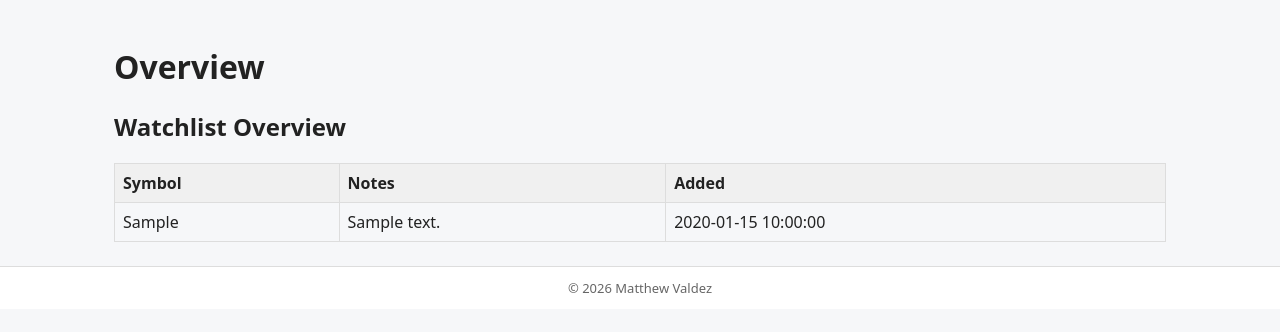
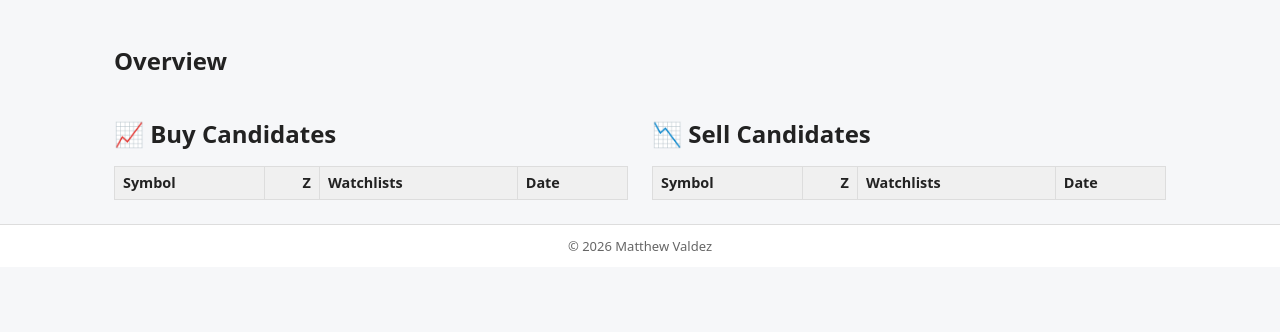
Before and after one commit to mercurymlv/stock_screener, a PHP site: page / in a window 1280 px wide. Shown: the part 90-422 px from the top of the page. Run offline with PHP 8.4, Linux system fonts and the light colour scheme; tables that the repository leaves empty or names only in its code hold one stand-in row (values such as "Sample post"); lists and menus that the app fills with data are empty.

Commit message:
Adds zscore to home page

```diff
--- a/assets/styles.css
+++ b/assets/styles.css
@@ -160,3 +160,64 @@ th {
     justify-content: space-between;
   }
 }
+
+
+/* Home page formatting */
+.signals-grid {
+    display: grid;
+    grid-template-columns: 1fr 1fr;
+    gap: 1.5rem;
+}
+
+@media (max-width: 768px) {
+    .signals-grid {
+        grid-template-columns: 1fr;
+    }
+}
+
+.signals h2 {
+    margin-bottom: 0.5rem;
+}
+
+table {
+    width: 100%;
+    border-collapse: collapse;
+    font-size: 0.9rem;
+}
+
+th, td {
+    padding: 0.4rem 0.5rem;
+    border-bottom: 1px solid #ddd;
+}
+
+th {
+    text-align: left;
+    font-weight: 600;
+}
+
+th.num,
+td.num {
+    text-align: right;
+    white-space: nowrap;
+}
+
+/* Signal strength */
+.signal-strong-buy {
+    color: #1a7f37;
+    font-weight: 600;
+}
+
+.signal-strong-sell {
+    color: #b42318;
+    font-weight: 600;
+}
+
+/* Links */
+td a {
+    color: #0366d6;
+    text-decoration: none;
+}
+
+td a:hover {
+    text-decoration: underline;
+}
--- a/index.php
+++ b/index.php
@@ -8,44 +8,155 @@ require_once __DIR__ . '/includes/db_connect.php';
 include __DIR__ . '/includes/header.php';
 ?>
 
-<h1>Overview</h1>
+<!-- Start Singnals -->
+<!-- // Z-score - both buy and sell potential -->
+
 <?php
+$indicator = 'z_score_20';
 
-// Choose a watchlist to display (example: watch_list_id = 1)
-$watchlist_id = 1;
+$sqlBuy = "
+    SELECT
+        ls.symbol,
+        ls.value AS z_score,
+        ls.as_of_date,
+        GROUP_CONCAT(
+          CONCAT(
+            '<a href=''watchlists.php?id=',
+            w.watch_list_id,
+            '''>',
+            w.name,
+            '</a>'
+          )
+          ORDER BY w.name
+          SEPARATOR ', '
+        ) AS watchlists_html
+    FROM latest_signals_v ls
+    LEFT JOIN watchlist_items wi
+      ON wi.symbol = ls.symbol
+    LEFT JOIN watchlists w
+      ON w.watch_list_id = wi.watch_list_id
+    WHERE ls.indicator = :indicator
+    GROUP BY
+        ls.symbol,
+        ls.value,
+        ls.as_of_date
+    ORDER BY ls.value ASC
+    LIMIT 10;
+";
 
-// Fetch watchlist items
-$stmt = $pdo->prepare("
-    SELECT symbol, notes, created_at
-    FROM watchlist_items
-    WHERE watch_list_id = ?
-    ORDER BY symbol
-");
-$stmt->execute([$watchlist_id]);
-$items = $stmt->fetchAll();
+$sqlSell = "
+    SELECT
+        ls.symbol,
+        ls.value AS z_score,
+        ls.as_of_date,
+        GROUP_CONCAT(
+          CONCAT(
+            '<a href=''watchlists.php?id=',
+            w.watch_list_id,
+            '''>',
+            w.name,
+            '</a>'
+          )
+          ORDER BY w.name
+          SEPARATOR ', '
+        ) AS watchlists_html
+    FROM latest_signals_v ls
+    LEFT JOIN watchlist_items wi
+      ON wi.symbol = ls.symbol
+    LEFT JOIN watchlists w
+      ON w.watch_list_id = wi.watch_list_id
+    WHERE ls.indicator = :indicator
+    GROUP BY
+        ls.symbol,
+        ls.value,
+        ls.as_of_date
+    ORDER BY ls.value DESC
+    LIMIT 10;
+";
+
+$stmtBuy  = $pdo->prepare($sqlBuy);
+$stmtSell = $pdo->prepare($sqlSell);
+
+$stmtBuy->execute(['indicator' => $indicator]);
+$stmtSell->execute(['indicator' => $indicator]);
+
+$buyRows  = $stmtBuy->fetchAll(PDO::FETCH_ASSOC);
+$sellRows = $stmtSell->fetchAll(PDO::FETCH_ASSOC);
+
+// function to apply color to high values
+function zScoreClass(float $z): string
+{
+    if ($z <= -2.0) return 'signal-strong-buy';
+    if ($z >=  2.0) return 'signal-strong-sell';
+    return '';
+}
+
+
+
 ?>
 
 <section>
-  <h2>Watchlist Overview</h2>
+  <h2>Overview</h2>
+
+</section>
+
+<div class="signals-grid">
+
+  <section class="signals buy">
+    <h2>📈 Buy Candidates</h2>
+
     <table>
       <thead>
         <tr>
           <th>Symbol</th>
-        <th>Notes</th>
-        <th>Added</th>
+          <th class="num">Z</th>
+          <th>Watchlists</th>
+          <th>Date</th>
         </tr>
       </thead>
       <tbody>
-      <?php foreach($items as $item): ?>
+        <?php foreach ($buyRows as $row): ?>
           <tr>
-          <td><?= htmlspecialchars($item['symbol']) ?></td>
-          <td><?= htmlspecialchars($item['notes']) ?></td>
-          <td><?= htmlspecialchars($item['created_at']) ?></td>
+            <td><?= htmlspecialchars($row['symbol']) ?></td>
+            <td class="num <?= zScoreClass((float)$row['z_score']) ?>">
+              <?= number_format($row['z_score'], 2) ?>
+            </td>
+            <td><?= $row['watchlists_html'] ?: '—' ?></td>
+            <td><?= htmlspecialchars($row['as_of_date']) ?></td>
           </tr>
         <?php endforeach; ?>
       </tbody>
     </table>
   </section>
 
+  <section class="signals sell">
+    <h2>📉 Sell Candidates</h2>
+
+    <table>
+      <thead>
+        <tr>
+          <th>Symbol</th>
+          <th class="num">Z</th>
+          <th>Watchlists</th>
+          <th>Date</th>
+        </tr>
+      </thead>
+      <tbody>
+        <?php foreach ($sellRows as $row): ?>
+          <tr>
+            <td><?= htmlspecialchars($row['symbol']) ?></td>
+            <td class="num <?= zScoreClass((float)$row['z_score']) ?>">
+              <?= number_format($row['z_score'], 2) ?>
+            </td>
+            <td><?= $row['watchlists_html'] ?: '—' ?></td>
+            <td><?= htmlspecialchars($row['as_of_date']) ?></td>
+          </tr>
+        <?php endforeach; ?>
+      </tbody>
+    </table>
+  </section>
+
+</div>
+
 
 <?php include __DIR__ . '/includes/footer.php'; ?>
```
Lines whose indentation alone changed are shown as unchanged.
